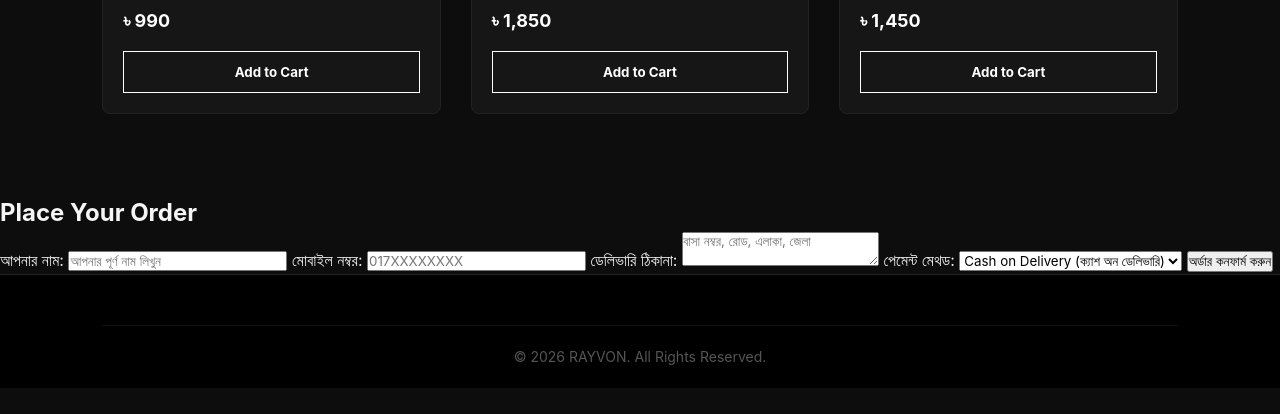
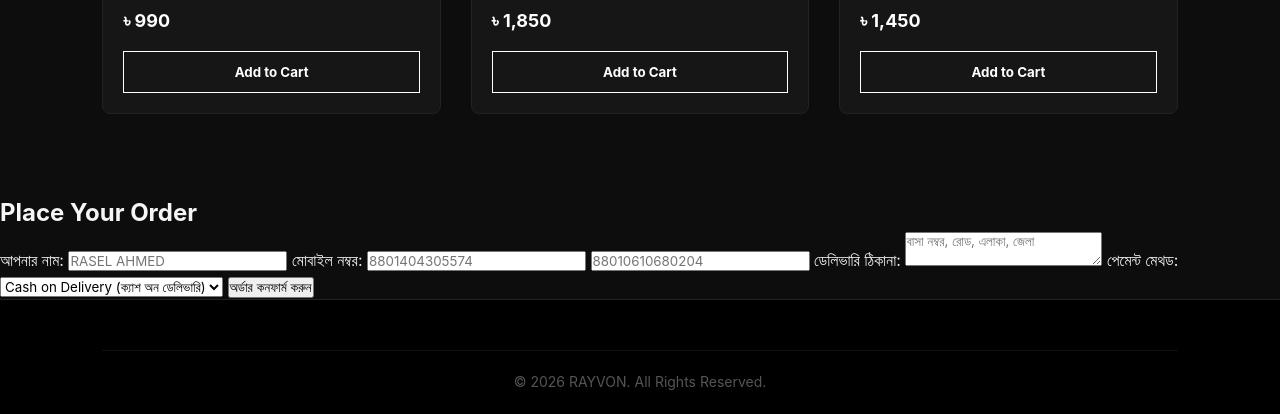
Before and after one commit to raselrs104-eng/RYVO, a plain HTML site: page index.html in a window 1280 px wide. Shown: the part 1367-1781 px from the top of the page. Before the commit the page ends 1755 px from the top, so only its background shows below. Drawn offline with Linux system fonts and the light colour scheme.

Commit message:
Update index.html

```diff
--- a/index.html
+++ b/index.html
@@ -67,10 +67,11 @@
         <h2>Place Your Order</h2>
         <form class="order-form" onsubmit="handleOrder(event)">
             <label>আপনার নাম:</label>
-            <input type="text" id="cust-name" placeholder="আপনার পূর্ণ নাম লিখুন" required>
+            <input type="text" id="cust-name" placeholder="RASEL AHMED" required>
 
             <label>মোবাইল নম্বর:</label>
-            <input type="tel" id="cust-phone" placeholder="017XXXXXXXX" required>
+            <input type="tel" id="cust-phone" placeholder="8801404305574" required>
+            <input type="tel" id="cust-phone" placeholder="88010610680204" required>
 
             <label>ডেলিভারি ঠিকানা:</label>
             <textarea id="cust-address" placeholder="বাসা নম্বর, রোড, এলাকা, জেলা" required></textarea>
```
